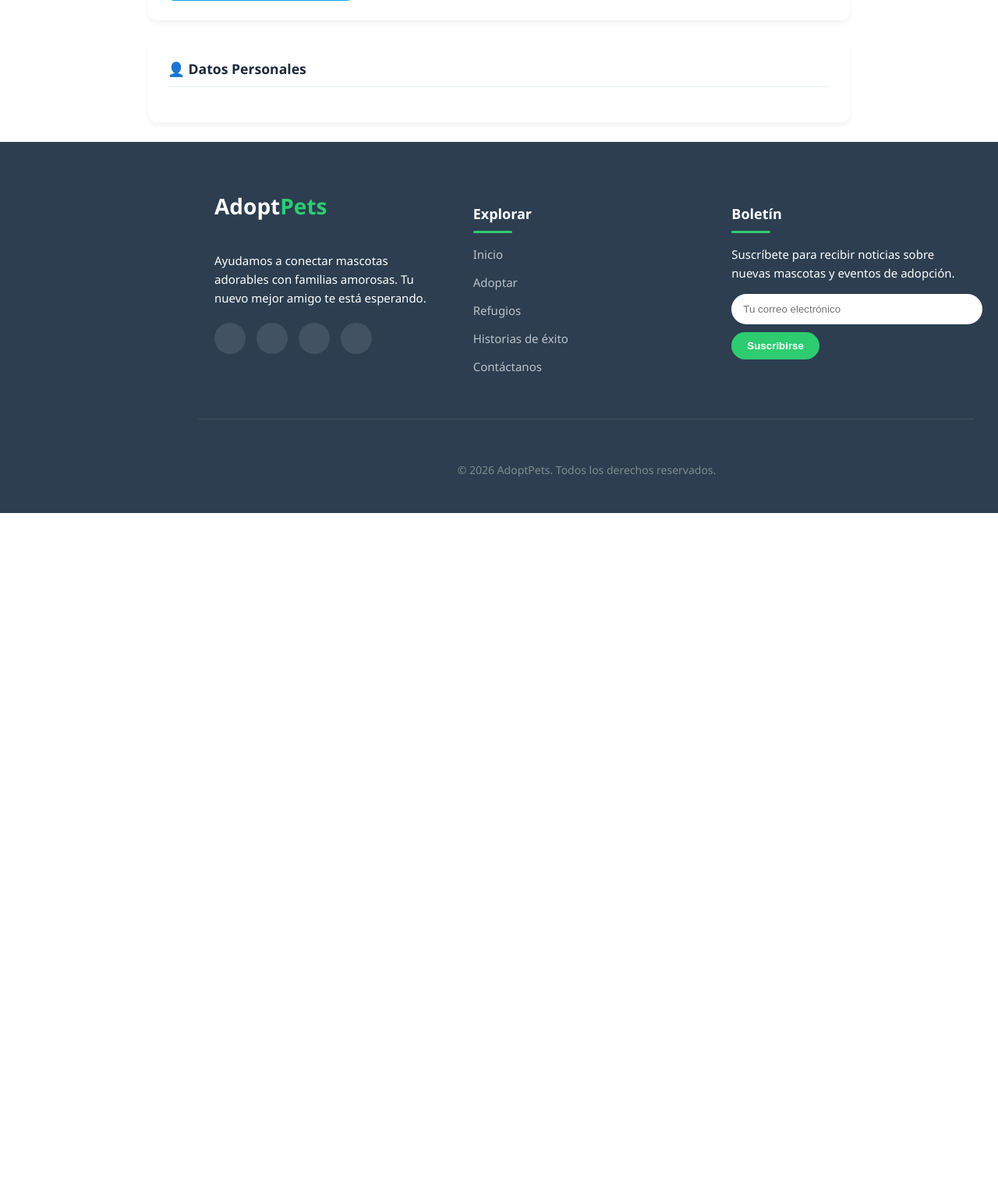
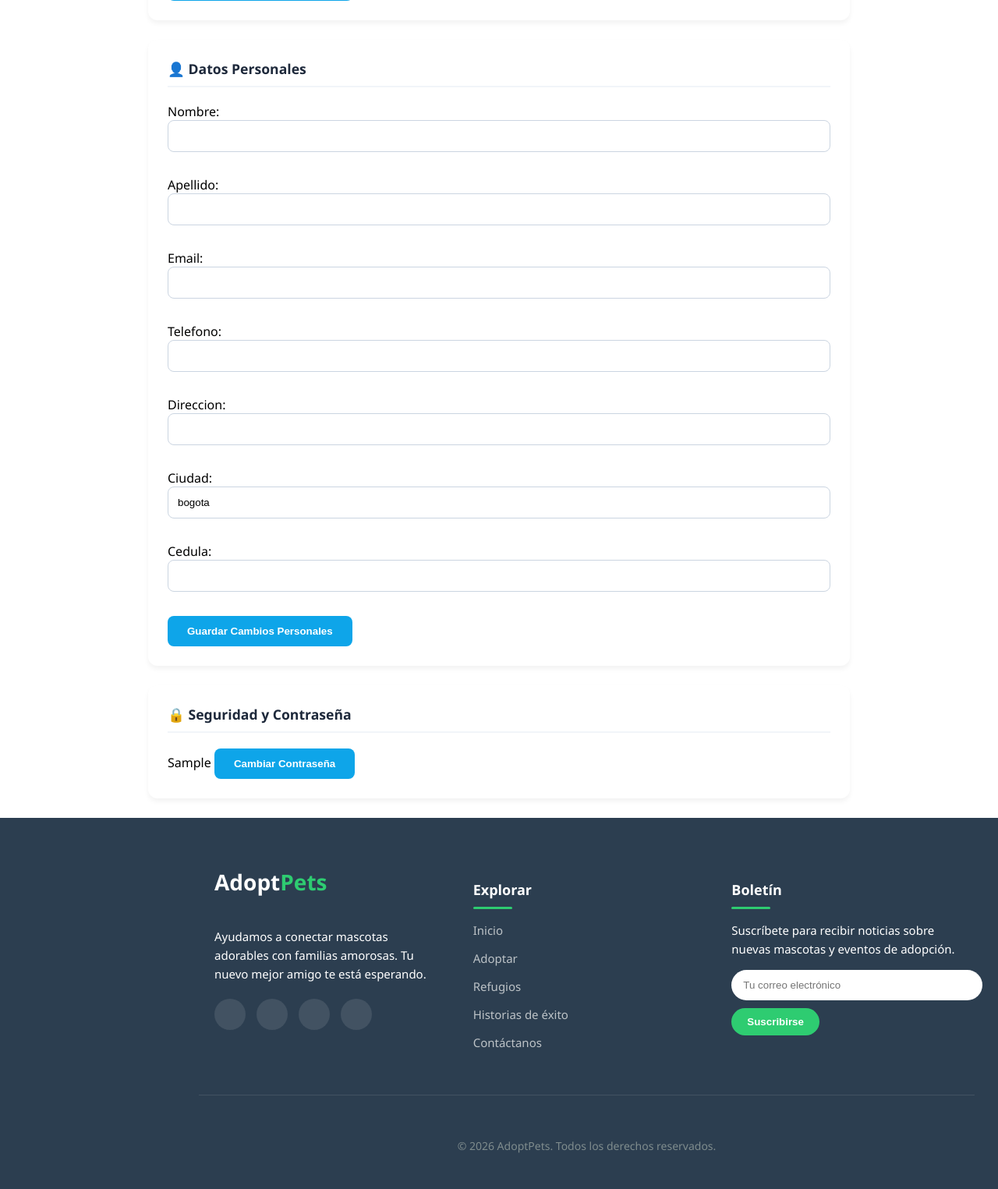
Before and after one commit to HayAky/AdoptPets-PYTHON, a Django app: template refugios/templates/refugios/configuracion.html in a window 1280 px wide. Shown: the part 1449-2974 px from the top of the page at 78% size. Before the commit the page ends 2107 px from the top, so only its background shows below. Run offline with Django 5.2, Linux system fonts and the light colour scheme; tables that the repository leaves empty hold one stand-in row (values such as "Sample post"); the template is opened without the code that fills it: values that come from a table or form of the project are taken from there, most other values are stand-ins (such as "Sample title", 1, 10 or a date in 2020).

Commit message:
fix bug19

```diff
--- a/refugios/templates/refugios/configuracion.html
+++ b/refugios/templates/refugios/configuracion.html
@@ -27,11 +27,21 @@
         <div class="config-card" style="border-left: 4px solid #f59e0b;">
             <p>⚠️ Aún no tienes un refugio asignado. Contacta al administrador para gestionar tu refugio.</p>
         </div>
-    {% endif %}
+    {% endif %} <section class="config-card">
+        <h3>👤 Datos Personales</h3>
+        <form method="POST">
+            {% csrf_token %}
+            {{ form_usuario.as_p }}
+            <button type="submit" name="btn_usuario" class="btn-save">Guardar Cambios Personales</button>
+        </form>
+    </section>
 
     <section class="config-card">
-        <h3>👤 Datos Personales</h3>
+        <h3>🔒 Seguridad y Contraseña</h3>
         <form method="POST">
+            {% csrf_token %}
+            {{ form_pass.as_p }}
+            <button type="submit" name="btn_pass" class="btn-save">Cambiar Contraseña</button>
         </form>
     </section>
 
```
Lines whose indentation alone changed are shown as unchanged.
